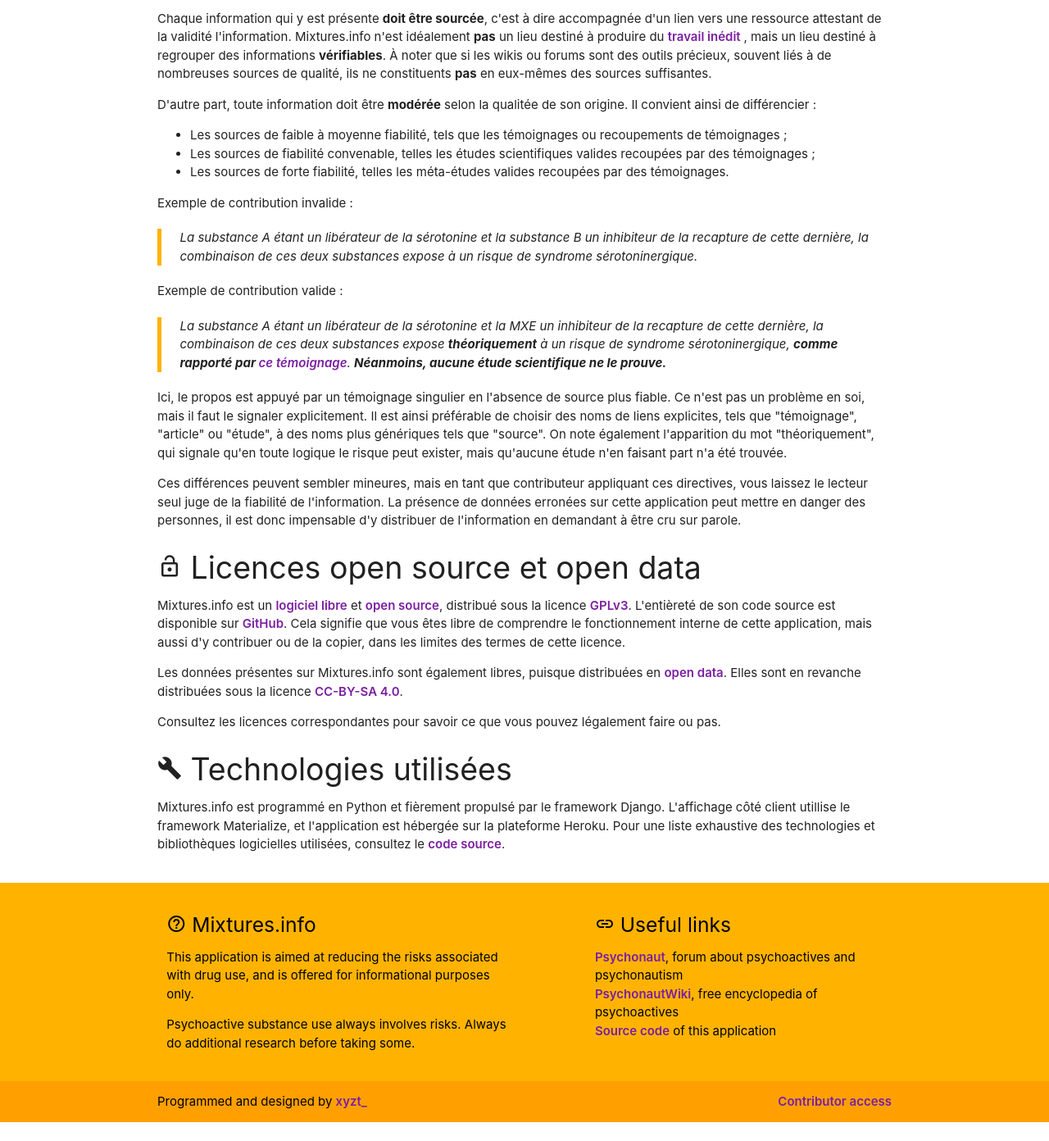
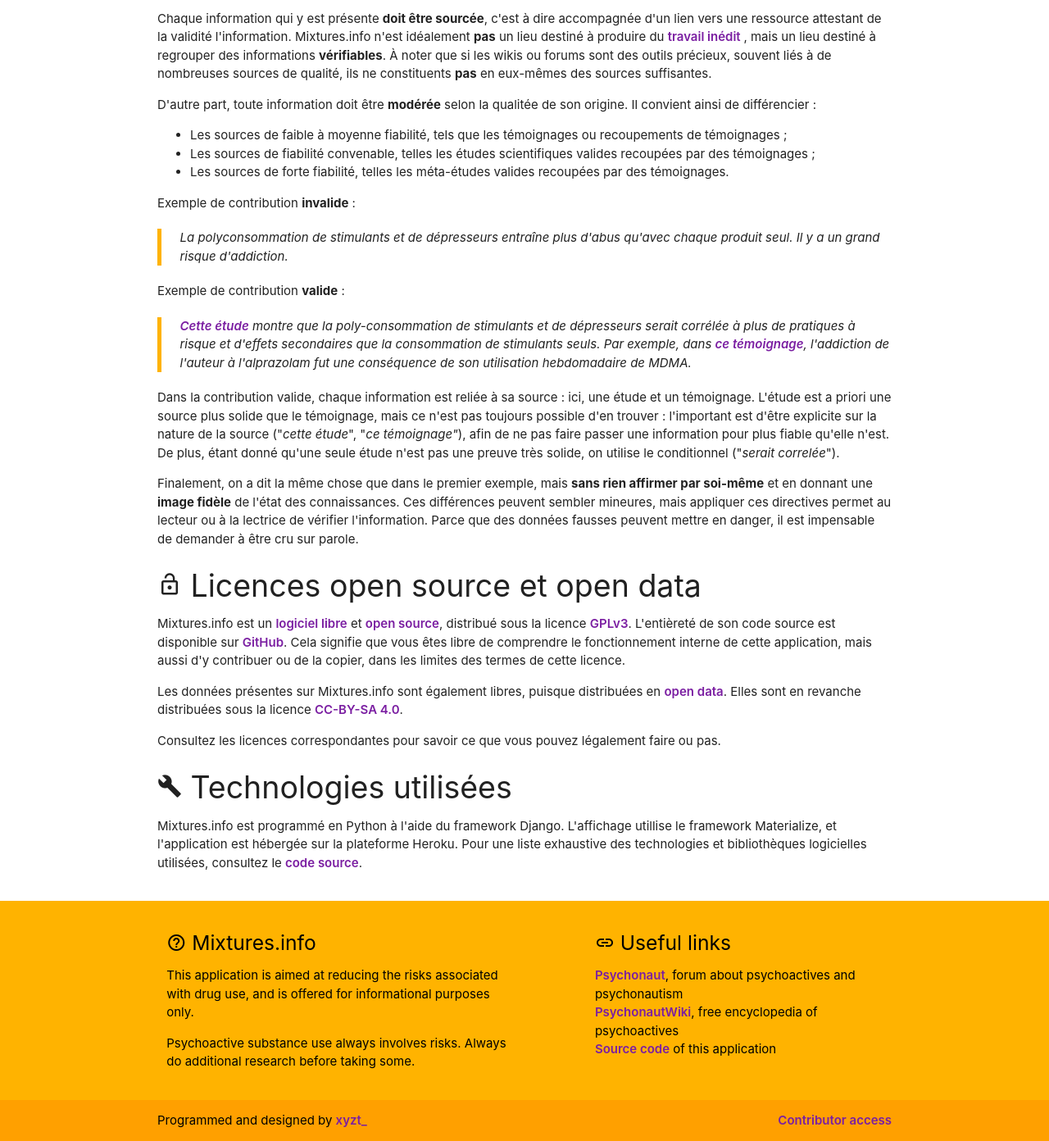
Before and after one commit to x-yzt/mixtures, a Django app: page /fr/about/ in a window 1280 px wide. Shown: the part 832-2224 px from the top of the page at 82% size. Before the commit the page ends 2201 px from the top, so only its background shows below. Run offline with Django 3.2, Linux system fonts and the light colour scheme; data that the repository does not hold is empty; parts of the project's set-up code (start-up, migrations or seed data) failed here and were passed over; some libraries are stand-ins or nearby versions.

Commit message:
update about data quality

```diff
--- a/drugcombinator/templates/drugcombinator/about.html
+++ b/drugcombinator/templates/drugcombinator/about.html
@@ -205,32 +205,33 @@
       </ul>
     </p>
     <p>
-      Exemple de contribution invalide :
+      Exemple de contribution <b>invalide</b> :
       <blockquote><em>
-        La substance A étant un libérateur de la sérotonine et la substance B un inhibiteur de la
-        recapture de cette dernière, la combinaison de ces deux substances expose à un risque de
-        syndrome sérotoninergique.
+        La polyconsommation de stimulants et de dépresseurs entraîne plus d'abus qu'avec chaque
+        produit seul. Il y a un grand risque d'addiction.
       </em></blockquote>
-      Exemple de contribution valide :
+      Exemple de contribution <b>valide</b> :
       <blockquote><em>
-        La substance A étant un libérateur de la sérotonine et la MXE un inhibiteur de la recapture
-        de cette dernière, la combinaison de ces deux substances expose <b>théoriquement</b> à un
-        risque de syndrome sérotoninergique, <b>comme rapporté par <a href
-        "https://www.erowid.org/experiences/exp.php?ID=98338">ce témoignage</b></a>. <b>Néanmoins,
-        aucune étude scientifique ne le prouve.</b>
+        <a target="_blank" href="https://pubmed.ncbi.nlm.nih.gov/9088780">Cette étude</a> montre que
+        la poly-consommation de stimulants et de dépresseurs serait corrélée à plus de pratiques à
+        risque et d'effets secondaires que la consommation de stimulants seuls. Par exemple, dans
+        <a target="_blank" href="https://erowid.org/experiences/exp.php?ID=4390">ce témoignage</a>,
+        l'addiction de l'auteur à l'alprazolam fut une conséquence de son utilisation hebdomadaire
+        de MDMA.
       </em></blockquote>
-      Ici, le propos est appuyé par un témoignage singulier en l'absence de source plus fiable. Ce
-      n'est pas un problème en soi, mais il faut le signaler explicitement. Il est ainsi préférable
-      de choisir des noms de liens explicites, tels que "témoignage", "article" ou "étude", à des
-      noms plus génériques tels que "source". On note également l'apparition du mot "théoriquement",
-      qui signale qu'en toute logique le risque peut exister, mais qu'aucune étude n'en faisant part
-      n'a été trouvée.
+      Dans la contribution valide, chaque information est reliée à sa source : ici, une étude et un
+      témoignage. L'étude est a priori une source plus solide que le témoignage, mais ce n'est pas
+      toujours possible d'en trouver : l'important est d'être explicite sur la nature de la source
+      ("<em>cette étude</em>", "<em>ce témoignage"</em>), afin de ne pas faire passer une
+      information pour plus fiable qu'elle n'est. De plus, étant donné qu'une seule étude n'est pas
+      une  preuve très solide, on utilise le conditionnel ("<em>serait correlée</em>").
     </p>
     <p>
-      Ces différences peuvent sembler mineures, mais en tant que contributeur appliquant ces
-      directives, vous laissez le lecteur seul juge de la fiabilité de l'information. La présence de
-      données erronées sur cette application peut mettre en danger des personnes, il est donc
-      impensable d'y distribuer de l'information en demandant à être cru sur parole.
+      Finalement, on a dit la même chose que dans le premier exemple, mais <b>sans rien affirmer par
+      soi-même</b> et en donnant une <b>image fidèle</b> de l'état des connaissances. Ces
+      différences peuvent sembler mineures, mais appliquer ces directives permet au lecteur ou à la
+      lectrice de vérifier l'information. Parce que des données fausses peuvent mettre en danger, il
+      est impensable de demander à être cru sur parole.
     </p>
 
     <h2 id="open-data">
@@ -258,10 +259,10 @@
       <i class="material-icons small">build</i> Technologies utilisées
     </h2>
     <p>
-      Mixtures.info est programmé en Python et fièrement propulsé par le framework Django.
-      L'affichage côté client utillise le framework Materialize, et l'application est hébergée sur
-      la plateforme Heroku. Pour une liste exhaustive des technologies et bibliothèques logicielles
-      utilisées, consultez le <a href="https://github.com/x-yzt/mixtures">code source</a>.
+      Mixtures.info est programmé en Python à l'aide du framework Django. L'affichage utillise le
+      framework Materialize, et l'application est hébergée sur la plateforme Heroku. Pour une liste
+      exhaustive des technologies et bibliothèques logicielles utilisées, consultez le
+      <a href="https://github.com/x-yzt/mixtures">code source</a>.
     </p>
   </div>
 {% endblock %}
```
